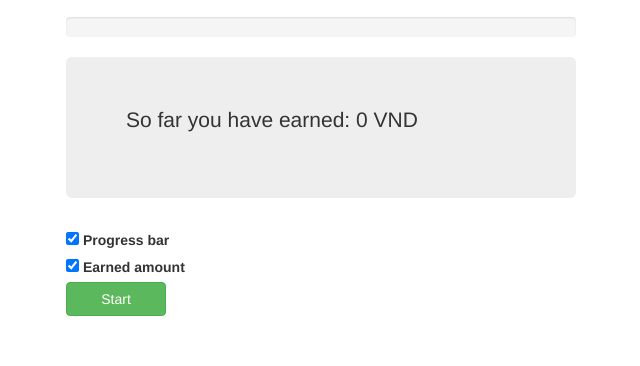
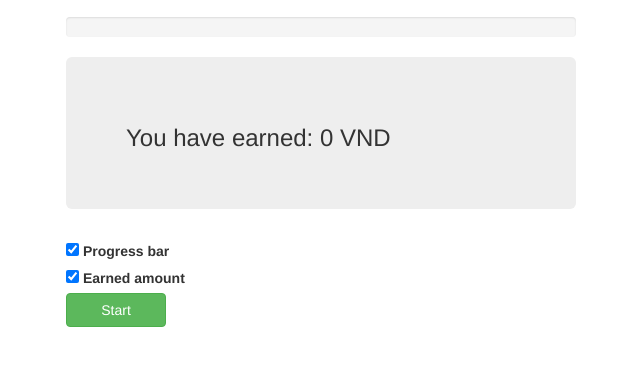
Before and after one commit to mnymkr/wage-counter, a plain HTML site: page index.html in a window 1280 px wide. Shown: the part 134-500 px from the top of the page, without its empty margins (319-959 px from the left). Drawn offline with nearby package versions, Linux system fonts and the light colour scheme.

Commit message:
adjusted amount font size

```diff
--- a/index.html
+++ b/index.html
@@ -30,7 +30,7 @@
           </div>
       </div>
       <div class="jumbotron" id="info">
-        <p>So far you have earned: <span id="amount">0</span> VND</p>
+        <h3>You have earned: <span id="amount">0</span> VND</h3>
       </div>
       <div id="control">
         <div class="form-check">
```
